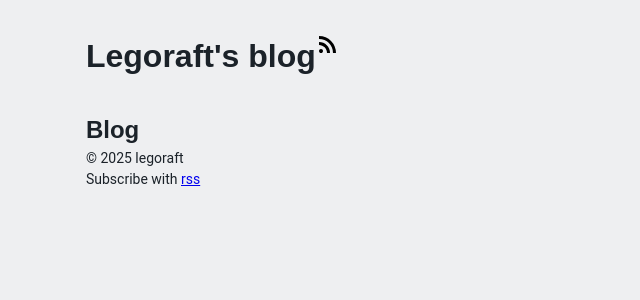
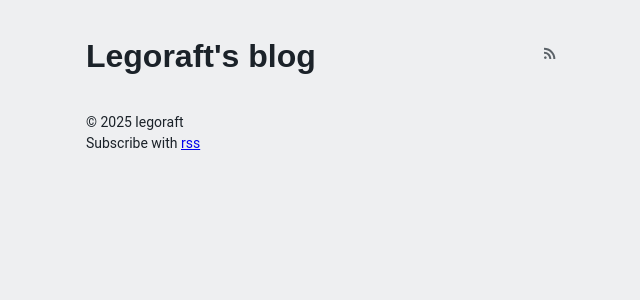
Before and after one commit to legoraft/legoraft.github.io, a Jekyll site: the page built from index.html, in a window 1280 px wide. Shown: the top 300 px of the page, without its empty margins (318-958 px from the left). Built offline with Jekyll 4.4.1, drawn with Linux system fonts in a browser that asks for light colours.

Commit message:
feat: finished header styling

```diff
--- a/_includes/header.html
+++ b/_includes/header.html
@@ -1,4 +1,6 @@
 <header>
     <h1><a href="/">{{ site.title }}</a></h1>
-    <a href="/rss"><img src="../assets/icons/rss-icon.svg" alt="rss logo"/></a>
+    <a href="/rss">
+        <svg xmlns="http://www.w3.org/2000/svg" height="24px" viewBox="0 -960 960 960" width="24px" fill="currentColor"><path d="M200-120q-33 0-56.5-23.5T120-200q0-33 23.5-56.5T200-280q33 0 56.5 23.5T280-200q0 33-23.5 56.5T200-120Zm480 0q0-117-44-218.5T516-516q-76-76-177.5-120T120-680v-120q142 0 265 53t216 146q93 93 146 216t53 265H680Zm-240 0q0-67-25-124.5T346-346q-44-44-101.5-69T120-440v-120q92 0 171.5 34.5T431-431q60 60 94.5 139.5T560-120H440Z"/></svg>
+    </a>
 </header>
--- a/_sass/base.scss
+++ b/_sass/base.scss
@@ -22,14 +22,21 @@ body {
 header {
     padding: 2rem 0;
     display: flex;
+    justify-content: space-between;
+    align-items: center;
 
     a {
         color: inherit;
         text-decoration: none;
     }
 
-    img {
-        color: inherit;
+    svg {
+        fill: $TertiaryLight;
+        width: 1rem;
+
+        &:hover {
+            fill: $BackgroundDark;
+        }
     }
 }
 
--- a/index.html
+++ b/index.html
@@ -4,11 +4,9 @@ layout: default
 
 <section>
 
-    <h2 id="title">Blog</h2>
-
     {% for post in site.posts %}
         {% unless post.next %}
-            <h3 class="date">{{ post.date | date: "%Y" }}</h3>
+            <h2>{{ post.date | date: "%Y" }}</h2>
 
             <ul class="post-list">
 
@@ -18,7 +16,7 @@ layout: default
             {% if year != nyear %}
                 </ul>
 
-                <h3 class="date">{{ post.date | date: "%Y" }}</h3>
+                <h2>{{ post.date | date: "%Y" }}</h2>
 
                 <ul class="post-list">
             {% endif %}
```
